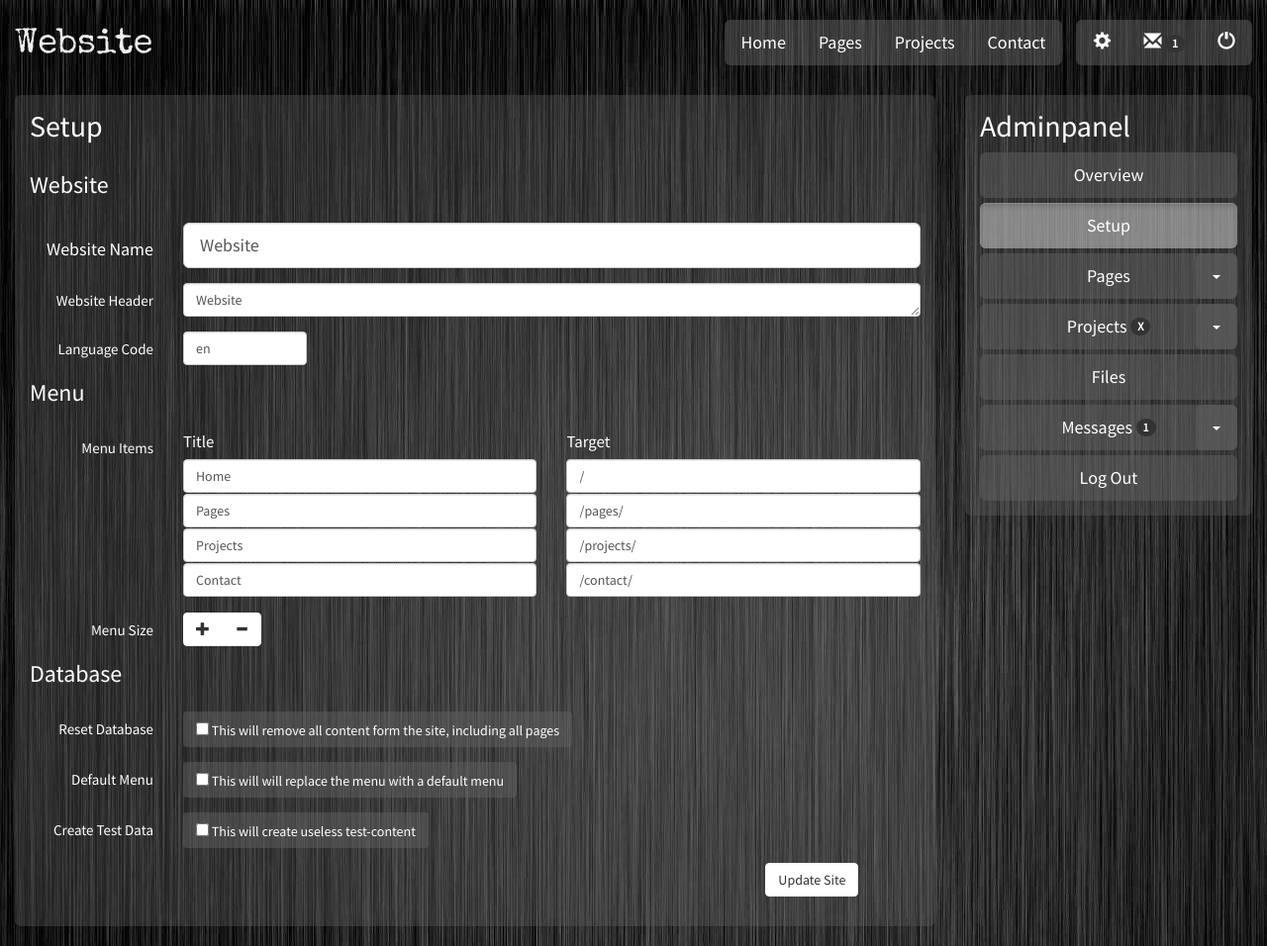
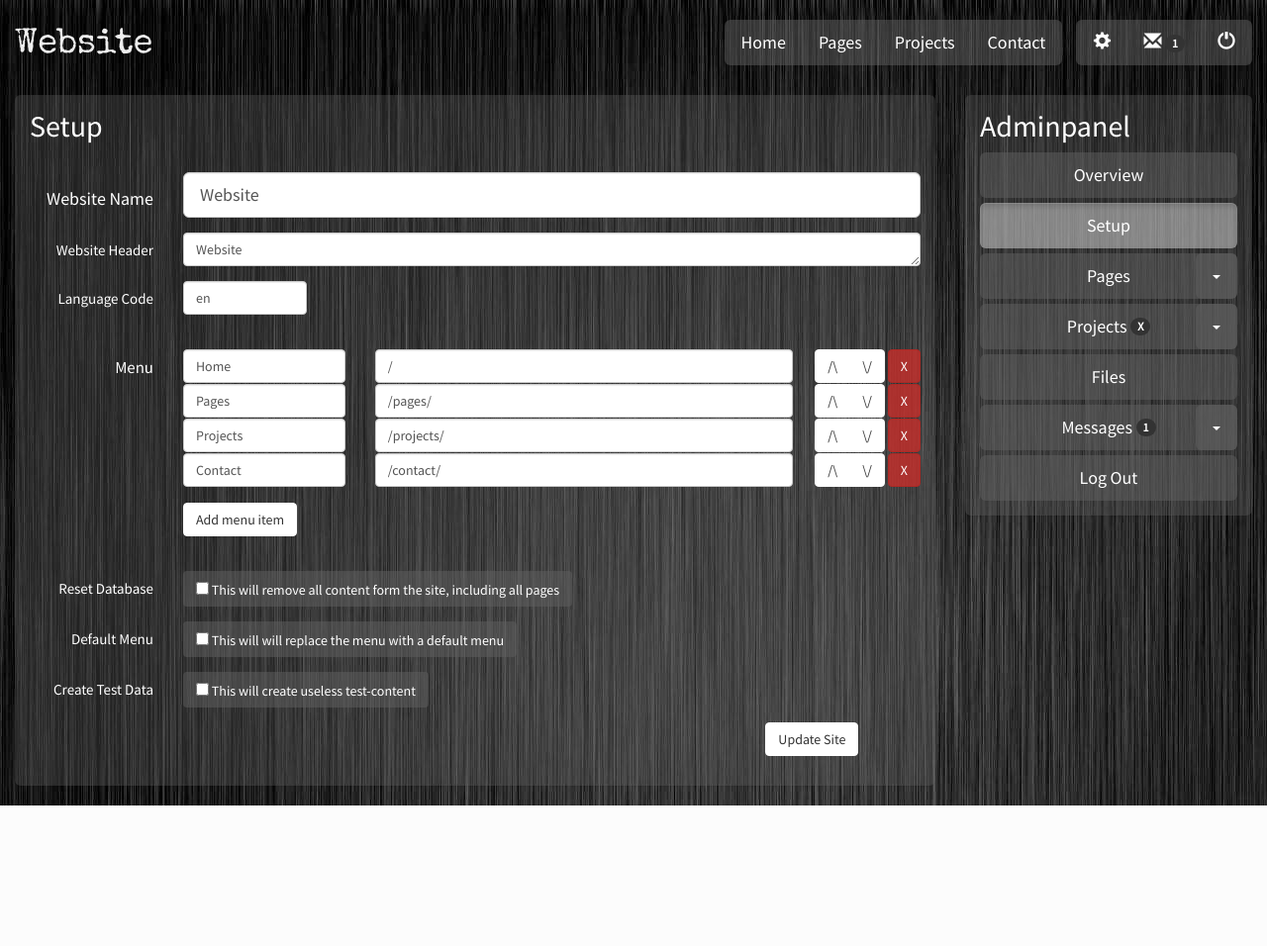
Before and after one commit to Aggrathon/AggrathonWebsite, a Flask app: page /admin/setup/ in a window 1280 px wide. Shown: the whole page at 99% size. After the commit the page ends 814 px from the top, so only its background shows below. Run offline with Flask 2, Linux system fonts and the light colour scheme; data comes from the database, SQL or seed files in the repository; tables that the repository leaves empty hold one stand-in row (values such as "Sample post"); parts of the project's set-up code (start-up, migrations or seed data) failed here and were passed over; some libraries are stand-ins or nearby versions.

Commit message:
improve admin menu designer

```diff
--- a/Aggrathon Server/templates/admin/setup.html
+++ b/Aggrathon Server/templates/admin/setup.html
@@ -1,6 +1,29 @@
+<script>
+	function addMenuItem() {
+		$('div#menu').append('<div class="row" style="padding-bottom:1px;">'
+				+ '<div class="col-sm-3"><input type="text" class="form-control" placeholder="Title" name="menu_title" /></div>'
+				+ '<div class="col-sm-6 col-md-5 col-lg-6"><input type="text" class="form-control" placeholder="Target" name="menu_target" /></div>'
+				+ '<div class="col-sm-3 col-md-4 col-lg-3 pull-right text-right" style="padding-left:0px;">'
+				+ '<div class="btn-group">'
+				+	'<button type="button" class="btn btn-primary" onclick="moveMenuItemUp(this);">/\\</button>'
+				+	'<button type="button" class="btn btn-primary" onclick="moveMenuItemDown(this);">\\/</button>'
+				+ '</div> <button type="button" class="btn btn-danger" onclick="removeMenuItem(this);">X</button></div></div>');
+	}
+	function removeMenuItem(item) {
+		$(item).parent().remove();
+	}
+	function moveMenuItemUp(item) {
+		var it = $(item).parent().parent();
+		it.insertBefore(it.prev());
+	}
+	function moveMenuItemDown(item) {
+		var it = $(item).parent().parent();
+		it.insertAfter(it.next());
+	}
+</script>
+
 <form class="form-horizontal" method=post>
 
-	<div class="form-group"><div class="col-sm-2"><div class="pull-left"><h3>Website</h3></div></div></div>
 	<div class="form-group form-group-lg">
 		<label for="name" class="col-sm-2 control-label">Website Name</label>
 		<div class="col-sm-10"><input type="text" class="form-control col-sm-10" placeholder="Website" id="name" name="name" value="{{ content.data.name }}" /></div>
@@ -13,59 +36,32 @@
 		<label for="language" class="col-sm-2 control-label">Language Code</label>
 		<div class="col-sm-2"><input type="text" class="form-control col-sm-10" placeholder="Website" id="language" name="language" value="{{ content.data.language }}"/></div>
 	</div>
-
-
-	<div class="form-group"><div class="col-sm-2"><div class="pull-left"><h3>Menu</h3></div></div></div>
+	<br />
 	<div class="form-group">
-		<label for="menu" class="col-sm-2 control-label">Menu Items</label>
-		<div class="col-sm-5"><big>Title</big></div>
-		<div class="col-sm-5"><big>Target</big></div>
-		<div class="col-sm-10 col-sm-offset-2" id="menu">
+		<big class="col-sm-2 control-label">Menu</big>
+		<div class="col-sm-10" id="menu">
 			{% for item in content.data.menu %}
-			<div class="row menuitem" style="padding-bottom:1px;">
-				<div class="col-sm-6"><input type="text" class="form-control" placeholder="Name" value="{{ item.title }}" name="menu_title" /></div>
-				<div class="col-sm-6"><input type="text" class="form-control" placeholder="url" value="{{ item.target }}" name="menu_target" /></div>
+			<div class="row" style="padding-bottom:1px;">
+				<div class="col-sm-3"><input type="text" class="form-control" placeholder="Title" value="{{ item.title }}" name="menu_title" /></div>
+				<div class="col-sm-6 col-lg-7"><input type="text" class="form-control" placeholder="Target" value="{{ item.target }}" name="menu_target" /></div>
+				<div class="col-sm-3 col-lg-2 pull-right text-right" style="padding-left:0px;">
+					<div class="btn-group">
+						<button type="button" class="btn btn-primary" onclick="moveMenuItemUp(this);">/\</button>
+						<button type="button" class="btn btn-primary" onclick="moveMenuItemDown(this);">\/</button>
+					</div>
+					<button type="button" class="btn btn-danger" onclick="removeMenuItem(this);">X</button>
+				</div>
 			</div>
-			{% else %}
-			<div class="form-control-static">No Menu</div>
 			{% endfor %}
 		</div>
 	</div>
 	<div class="form-group">
-		<label for="menusize" class="col-sm-2 control-label">Menu Size</label>
-
-		<div class="col-sm-10" id="menusize">
-			<script>
-				function addMenuItem() {
-					var menu = $('div#menu');
-					if ($('div.menuitem').length == 0)
-						menu.html('');
-					menu.append('<div class="row menuitem" style="padding-bottom:1px;">\n'
-						+ '<div class="col-sm-6"><input type="text" class="form-control" placeholder="Name" name="menu_title" /></div>\n'
-						+ '<div class="col-sm-6"><input type="text" class="form-control" placeholder="url" name="menu_target" /></div>\n'
-						+ '</div>');
-				}
-				function removeMenuItem() {
-					items = $('div.menuitem');
-					if (items.length == 1) {
-						$('div#menu').html('<div class="form-control-static">No Menu</div>');
-					}
-					items.last().remove();
-				}
-			</script>
-			<div class="btn-group" role="group">
-				<button class="btn btn-primary" type="button" onclick="addMenuItem();">
-					<span class="glyphicon glyphicon-plus" aria-hidden="true"><span class="sr-only">Add menu item</span></span>
-				</button>
-				<button class="btn btn-primary" type="button" onclick="removeMenuItem();">
-					<span class="glyphicon glyphicon-minus" aria-hidden="true"><span class="sr-only">Remove menu item</span></span>
-				</button>
-			</div>
+		<div class="col-sm-10 col-sm-offset-2" id="menusize">
+			<button class="btn btn-primary" type="button" onclick="addMenuItem();">Add menu item</button>
 		</div>
 	</div>
 
-
-	<div class="form-group"><div class="col-sm-2"><div class="pull-left"><h3>Database</h3></div></div></div>
+	<br />
 	<script>
 		function switchResetButton() {
 			if ($('input#reset').is(':checked')) {
```
